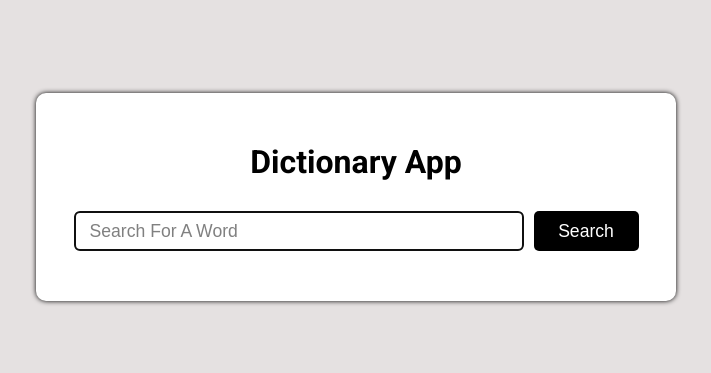
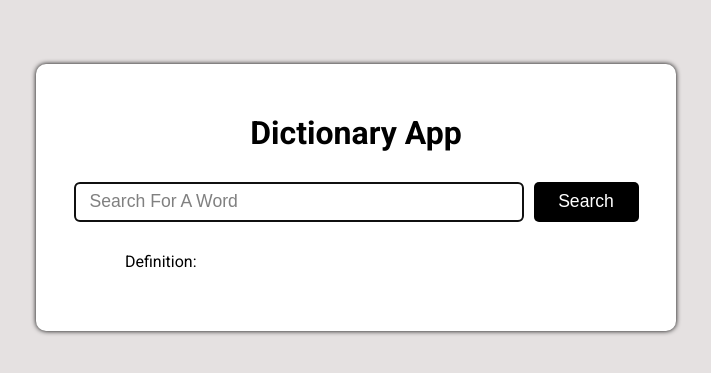
Before and after one commit to RjRishuSty/XDictionary-App, a React (Create React App) app in the folder xdictionary/: page / in a window 1280 px wide. Shown: the part 203-576 px from the top of the page, without its empty margins (284-995 px from the left). Built offline with nearby package versions, Linux system fonts and the light colour scheme.

Commit message:
add defination

```diff
--- a/xdictionary/src/Component/XDictionary/XDictionary.jsx
+++ b/xdictionary/src/Component/XDictionary/XDictionary.jsx
@@ -36,12 +36,11 @@ const XDictionary = () => {
           Search
         </button>
       </div>
-      {filterData && (
-        <div className={Styles.result}>
-          <div>Definition:</div>
-          <p>{filterData}</p>
-        </div>
-      )}
+
+      <div className={Styles.result}>
+        <div>Definition:</div>
+        {filterData && <p>{filterData}</p>}
+      </div>
     </div>
   );
 };
--- a/xdictionary/src/Component/XDictionary/XDictionary.module.css
+++ b/xdictionary/src/Component/XDictionary/XDictionary.module.css
@@ -66,7 +66,7 @@
   align-items: center; */
 }
 .result p{
-  margin-bottom: 10px;
+  margin-top: 10px;
 }
 @media (max-width: 1250px) {
   .input {
```
